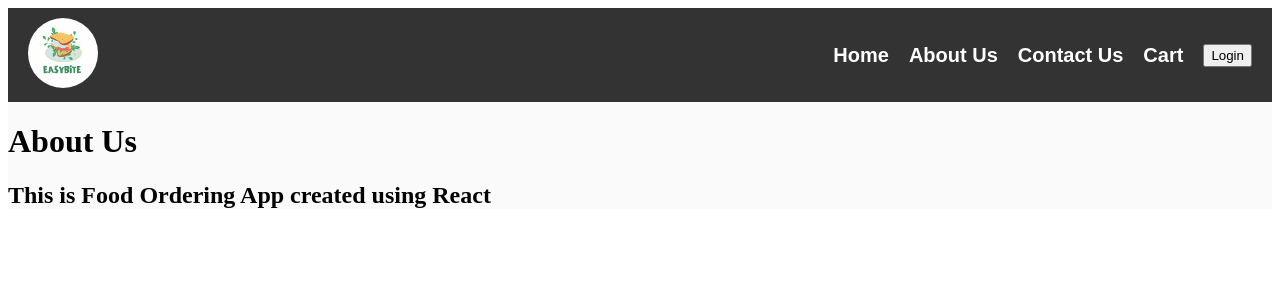
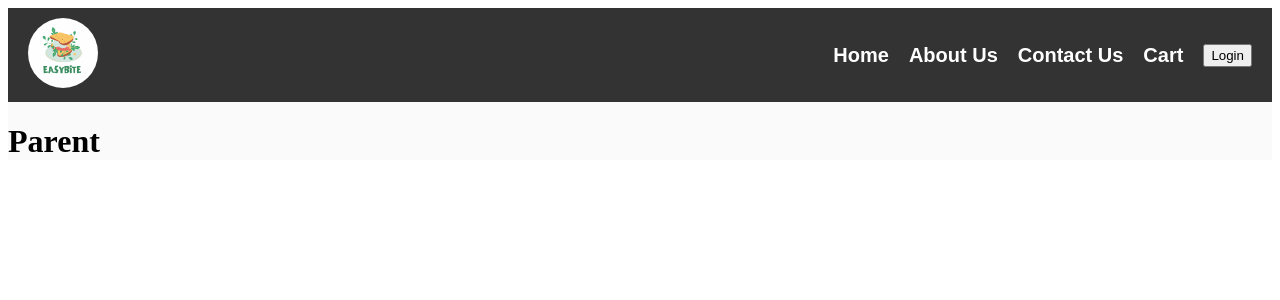
Before and after one commit to ChintanRP11/EasyBite, a React (Vite) app: page /about in a window 1280 px wide. Shown: the top 300 px of the page. Built offline with nearby package versions, Linux system fonts and the light colour scheme.

Commit message:
class_life_cycle

```diff
--- a/src/components/About.js
+++ b/src/components/About.js
@@ -1,10 +1,81 @@
-const About = () => {
-  return (
-    <div className="about-us">
-      <h1>About Us</h1>
-      <h2>This is Food Ordering App created using React</h2>
-    </div>
-  );
-};
+import { useEffect, useState } from "react";
+import React from "react";
+
+// const About = () => {
+//   return (
+//     <div className="about-us">
+//       <h1>About Us</h1>
+//       <h2>This is Food Ordering App created using React</h2>
+//     </div>
+//   );
+// };
+
+class About extends React.Component {
+  constructor(props) {
+    super(props);
+    this.state = { count: 0 };
+    console.log("P constructor");
+  }
+
+  componentDidMount() {
+    console.log("P compDidMount");
+  }
+
+  render() {
+    console.log("P render");
+    return (
+      <div>
+        <h1>Parent</h1>
+        <ChildClass name="Child1" />
+        <ChildClass name="Child2" />
+      </div>
+    );
+  }
+}
+
+class ChildClass extends React.Component {
+  constructor(props) {
+    super(props);
+    this.state = { count: 0 };
+    console.log(this.props.name + " C constructor");
+  }
+
+  componentDidMount() {
+    console.log(this.props.name + " C compDidMount");
+  }
+
+  render() {
+    console.log(this.props.name + " C render");
+    const fcname = this.props.name + "-first";
+    const scname = this.props.name + "-second";
+    return (
+      <div>
+        <GrandChildClass name={fcname} />
+        <GrandChildClass name={scname} />
+      </div>
+    );
+  }
+}
+
+class GrandChildClass extends React.Component {
+  constructor(props) {
+    super(props);
+    this.state = { count: 0 };
+    console.log(this.props.name + " CC constructor");
+  }
+
+  componentDidMount() {
+    console.log(this.props.name + " CC compDidMount");
+  }
+
+  render() {
+    console.log(this.props.name + " CC render");
+    return (
+      <div>
+        <h1>{name}</h1>
+      </div>
+    );
+  }
+}
 
 export default About;
```
Also changed, not shown: 1 other file (tests, documents, lock files or other folders).
